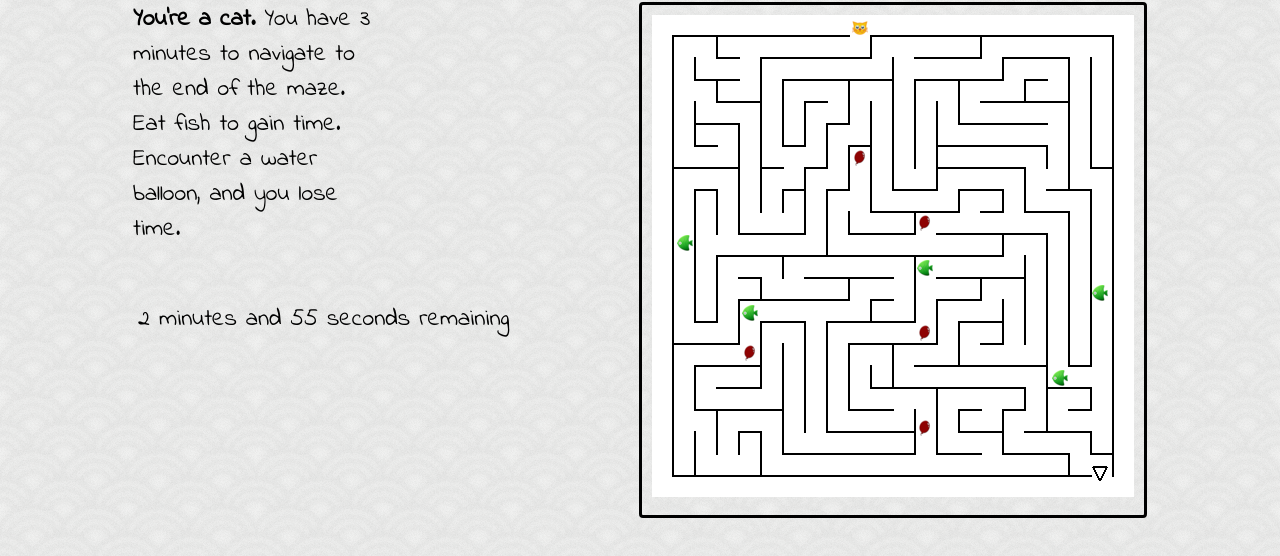
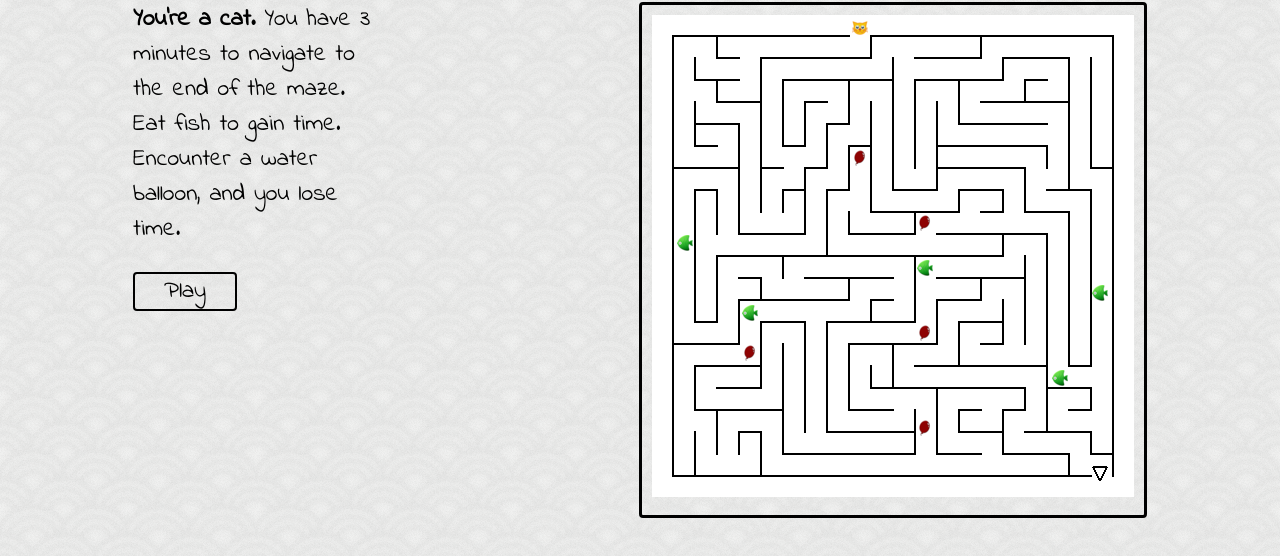
Before and after one commit to Alastair-Cleve/Mazes, a plain HTML site: page index.html in a window 1280 px wide. Shown: the part 88-644 px from the top of the page. Drawn offline with Linux system fonts and the light colour scheme.

Commit message:
Added play button feature

```diff
--- a/bundle.js
+++ b/bundle.js
@@ -110,7 +110,7 @@
 	    balloons[i].setLocation();
 	  }
 
-	  timer();
+	  // timer();
 	  var drawMaze = setInterval(draw, 10);
 	  return drawMaze;
 	}
@@ -261,7 +261,10 @@
 	}
 
 	init();
-	window.addEventListener('keydown', doKeyDown, true);
+	document.getElementById("play-button").addEventListener('click', function () {
+	  timer();
+	  window.addEventListener('keydown', doKeyDown, true);
+	});
 
 
 /***/ },
--- a/index.html
+++ b/index.html
@@ -4,6 +4,7 @@
     <meta charset="utf-8">
     <link rel="stylesheet" type="text/css" href="theme.css">
     <link href='https://fonts.googleapis.com/css?family=Indie+Flower' rel='stylesheet' type='text/css'>
+    <link href="maze-favicon.png" rel="icon" type="image/x-icon" />
     <title>Maze Runner</title>
   </head>
   <body>
@@ -15,6 +16,9 @@
   <div class="instructions">
     <b>You're a cat.</b> You have 3 minutes to navigate to the end of the maze. Eat fish
     to gain time. Encounter a water balloon, and you lose time.
+    <div id=play-button>
+      Play
+    </div>
     <div id="timer">
     </div>
     <div id="message-green">
--- a/theme.css
+++ b/theme.css
@@ -32,6 +32,14 @@ header {
   border-radius: 4px;
 }
 
+#play-button {
+  border: 2px solid black;
+  border-radius: 4px;
+  width: 100px;
+  text-align: center;
+  margin-top: 25px;
+}
+
 #message-green {
   display: none;
   border: 3px solid green;
```
Also changed, not shown: game.js (+5 -2 lines), images/play.png (added), maze-favicon.png (added), 1 other file.
